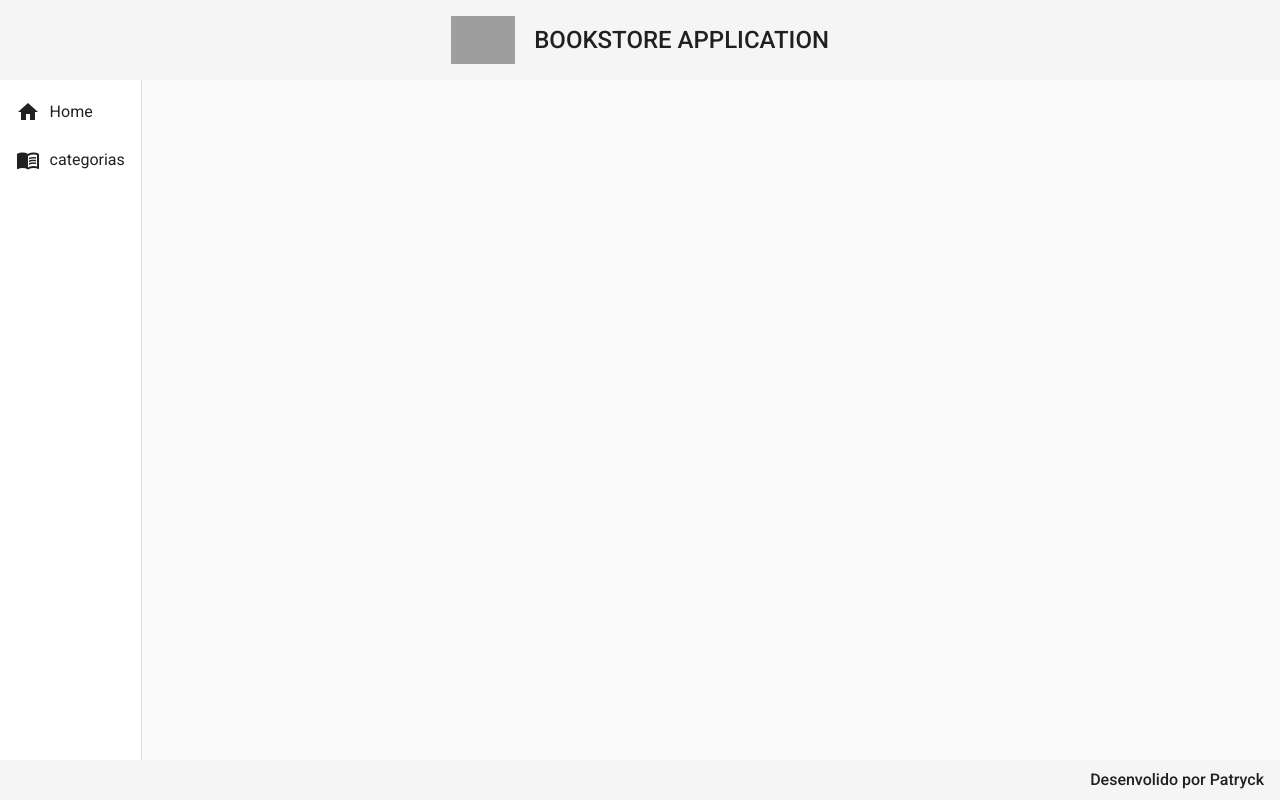
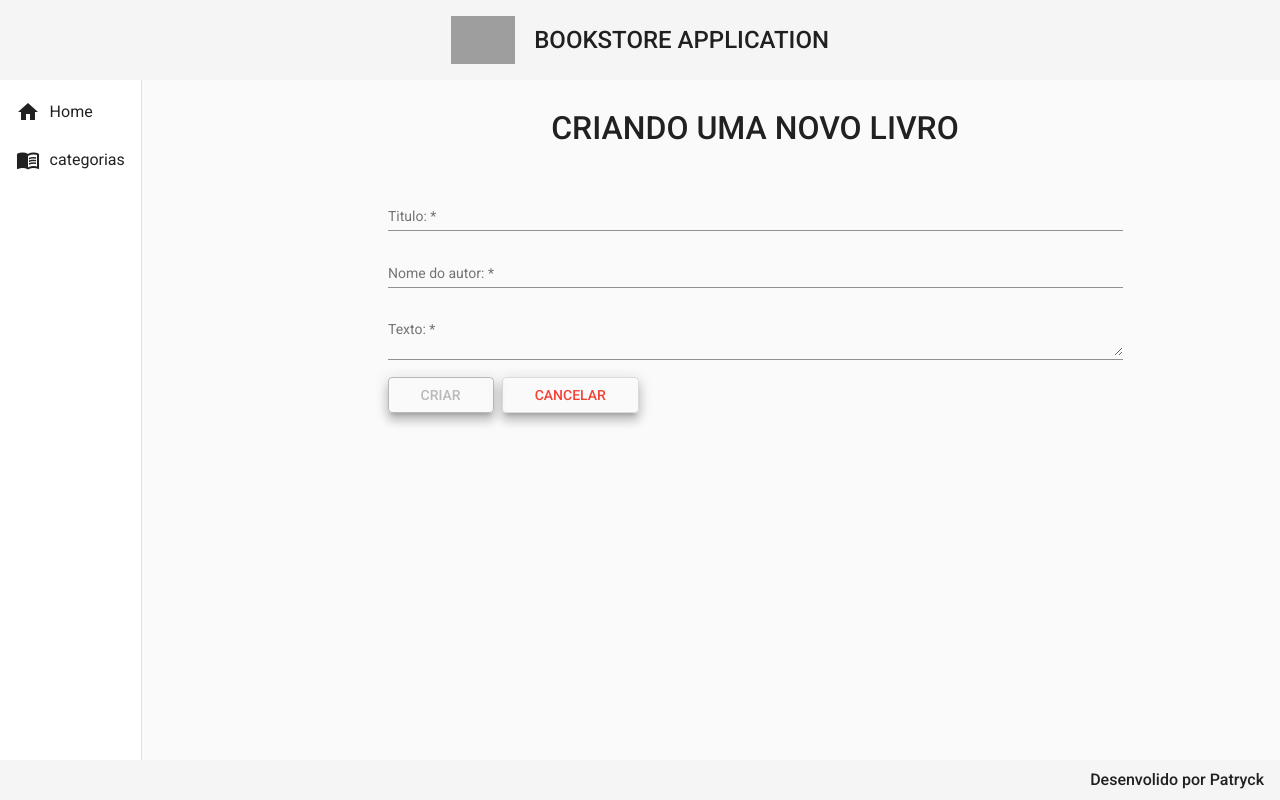
Before and after one commit to patryckLisboa/bookstore-front, an Angular app: page /categorias/1/livros/create in a window 1280 px wide. Before the commit this address led to /. Built offline with nearby package versions, Linux system fonts and the light colour scheme; grey boxes are pictures that could not be loaded.

Commit message:
update para livro implementado

```diff
--- /dev/null
+++ b/src/app/components/views/livro/livro-create/livro-create.component.css
@@ -0,0 +1,26 @@
+form {
+    text-align: center;
+    width: 70%;
+    margin: 2rem auto 0 auto;
+}
+
+h1 {
+    font-size: 2rem;
+    font-weight: 500;
+    margin-bottom: 3rem;
+}
+
+.form{
+    width: 100%;
+}
+
+.buttons{
+    width: 100%;
+    text-align: start;
+}
+
+button{
+    margin-right: .5rem;
+    padding-right: 2rem;
+    padding-left: 2rem;
+}
--- /dev/null
+++ b/src/app/components/views/livro/livro-create/livro-create.component.html
@@ -0,0 +1,28 @@
+<form>
+    <h1>CRIANDO UMA NOVO LIVRO</h1>
+    <mat-form-field class="form">
+        <mat-label>Titulo:</mat-label>
+        <input matInput [(ngModel)]="livro.titulo" [formControl]="titulo" required type="text" name="titulo" placeholder="Ex: Curso spring boot" maxlength="100">
+        <mat-error *ngIf="titulo.invalid" >{{ getMessage() }}</mat-error>
+    </mat-form-field>
+
+    <mat-form-field class="form">
+        <mat-label>Nome do autor:</mat-label>
+        <input matInput [(ngModel)]="livro.nome_autor" [formControl]="nome_autor" required  type="text" name="nome_autor" placeholder="Ex: machado de assis" maxlength="100">
+        <mat-error *ngIf="nome_autor.invalid" >{{ getMessage() }}</mat-error>
+    </mat-form-field>
+
+    <mat-form-field class="form">
+        <mat-label>Texto:</mat-label>
+        <textarea matInput [(ngModel)]="livro.texto" [formControl]="texto" required  type="text" name="texto" placeholder="Ex: Lorem Ipsum" maxlength="2000000"></textarea>
+        <mat-error *ngIf="texto.invalid" >{{ getMessage() }}</mat-error>  <!--ele apresenta uma mensagem no input-->
+
+    </mat-form-field>
+
+    <div class="buttons">
+        <button (click)="create()" [disabled]="getMessage()" class="mat-elevation-z8" mat-stroked-button color="primary"> CRIAR </button>
+        <!--isso que eu coloquei no disabled é uma condição, fica desabilitado em quanto estiver retornando falso -->
+        <button (click)="cancel()" class="mat-elevation-z8" mat-stroked-button color="warn"> CANCELAR </button>
+
+    </div>
+</form>
--- /dev/null
+++ b/src/app/components/views/livro/livro-create/livro-create.component.ts
@@ -0,0 +1,60 @@
+import { Component, OnInit } from '@angular/core';
+import { FormControl, Validators } from '@angular/forms';
+import { ActivatedRoute, Router } from '@angular/router';
+import { Livro } from '../livro.model';
+import { LivroService } from '../livro.service';
+
+@Component({
+  selector: 'app-livro-create',
+  templateUrl: './livro-create.component.html',
+  styleUrls: ['./livro-create.component.css']
+})
+export class LivroCreateComponent implements OnInit {
+
+  id_cat: String = ''
+  livro : Livro = {
+    id:'',
+    titulo: '',
+    nome_autor: '',
+    texto: ''
+  }
+
+  titulo = new FormControl('', [Validators.minLength(3)])
+  nome_autor = new FormControl('', [Validators.minLength(3)])
+  texto = new FormControl('', [Validators.minLength(10)])
+
+  constructor(private service: LivroService, private route: ActivatedRoute, private router: Router) { }
+
+  ngOnInit(): void {
+    this.id_cat = this.route.snapshot.paramMap.get('id_cat')! // essa variavel foi a que setamos no app-routing.modules.ts
+  }
+
+  create(): void {
+    this.service.create(this.livro, this.id_cat).subscribe((resposta) =>{
+      this.router.navigate([`categorias/${this.id_cat}/livros`])
+      this.service.mensagem('Livro criado com sucesso!')
+    }, err => {
+      this.router.navigate([`categorias/${this.id_cat}/livros`])
+      this.service.mensagem('Erro ao criar outro livro. Tente mais tarde!')
+
+    } );
+  }
+
+  cancel(): void {
+    this.router.navigate([`categorias/${this.id_cat}/livros`]);
+  }
+
+  getMessage(){
+    if(this.titulo.invalid) {
+      return "O campo título deve conter entre 3 e 100 caracteres";
+    }
+    if(this.nome_autor.invalid) {
+      return "O campo nome do autor deve conter entre 3 e 100 caracteres";
+    }
+    if(this.texto.invalid) {
+      return "O campo texto deve conter entre 10 e 2.000.000 caracteres";
+    }
+    return false;
+  }
+
+}
--- a/src/app/components/views/livro/livro-read-all/livro-read-all.component.html
+++ b/src/app/components/views/livro/livro-read-all/livro-read-all.component.html
@@ -2,7 +2,7 @@
     <div class="title">
         <h1>Livros</h1>
     </div>
-    <button class="mat-elevation-z8" mat-stroked-button color="primary"> NOVO LIVRO </button>
+    <button class="mat-elevation-z8" (click)="navegarParaCriarLivro()" mat-stroked-button color="primary"> NOVO LIVRO </button>
 
     <div class="mat-elevation-z8 content-table">
        <table class="table" mat-table [dataSource]='livros'>
@@ -30,7 +30,7 @@
          <ng-container matColumnDef="acoes">
            <th class="mat-header" mat-header-cell *matHeaderCellDef>AÇÕES</th>
            <td mat-cell *matCellDef="let row">
-             <a class="edit" href="#">
+             <a class="edit"  routerLink="{{ row.id }}/update">
                <i class="material-icons">edit</i>
              </a>
              <a class="delete" href="#"> <!--vai para a rota : delete/id da tegoria-->
--- a/src/app/components/views/livro/livro-read-all/livro-read-all.component.ts
+++ b/src/app/components/views/livro/livro-read-all/livro-read-all.component.ts
@@ -1,5 +1,5 @@
 import { Component, OnInit } from '@angular/core';
-import { ActivatedRoute } from '@angular/router';
+import { ActivatedRoute, Router } from '@angular/router';
 import { Livro } from '../livro.model';
 import { LivroService } from '../livro.service';
 
@@ -14,17 +14,21 @@
   livros: Livro[] = [];
   id_cat: String = '';
 
-  constructor(private service: LivroService, private rout: ActivatedRoute) { }
+  constructor(private service: LivroService, private rout: ActivatedRoute, private router: Router) { }
 
   ngOnInit(): void {
     this.id_cat = this.rout.snapshot.paramMap.get('id_cat')!;
     this.findAll()
   }
 
-  findAll(){
+  findAll(): void {
     this.service.findAllByCategoria(this.id_cat).subscribe((resposta) => {
       this.livros = resposta;
     })
   }
 
+  navegarParaCriarLivro(): void {
+    this.router.navigate([`categorias/${this.id_cat}/livros/create`])
+  }
+
 }
--- /dev/null
+++ b/src/app/components/views/livro/livro-update/livro-update.component.css
@@ -0,0 +1,26 @@
+form {
+    text-align: center;
+    width: 70%;
+    margin: 2rem auto 0 auto;
+}
+
+h1 {
+    font-size: 2rem;
+    font-weight: 500;
+    margin-bottom: 3rem;
+}
+
+.form{
+    width: 100%;
+}
+
+.buttons{
+    width: 100%;
+    text-align: start;
+}
+
+button{
+    margin-right: .5rem;
+    padding-right: 2rem;
+    padding-left: 2rem;
+}
--- /dev/null
+++ b/src/app/components/views/livro/livro-update/livro-update.component.html
@@ -0,0 +1,28 @@
+<form>
+    <h1>ATUALIZANDO LIVRO</h1>
+    <mat-form-field class="form">
+        <mat-label>Titulo:</mat-label>
+        <input matInput [(ngModel)]="livro.titulo" [formControl]="titulo" required type="text" name="titulo" placeholder="Ex: Curso spring boot" maxlength="100">
+        <mat-error *ngIf="titulo.invalid" >{{ getMessage() }}</mat-error>
+    </mat-form-field>
+
+    <mat-form-field class="form">
+        <mat-label>Nome do autor:</mat-label>
+        <input matInput [(ngModel)]="livro.nome_autor" [formControl]="nome_autor" required  type="text" name="nome_autor" placeholder="Ex: machado de assis" maxlength="100">
+        <mat-error *ngIf="nome_autor.invalid" >{{ getMessage() }}</mat-error>
+    </mat-form-field>
+
+    <mat-form-field class="form">
+        <mat-label>Texto:</mat-label>
+        <textarea matInput [(ngModel)]="livro.texto" [formControl]="texto" required  type="text" name="texto" placeholder="Ex: Lorem Ipsum" maxlength="2000000"></textarea>
+        <mat-error *ngIf="texto.invalid" >{{ getMessage() }}</mat-error>  <!--ele apresenta uma mensagem no input-->
+
+    </mat-form-field>
+
+    <div class="buttons">
+        <button (click)="update()" [disabled]="getMessage()" class="mat-elevation-z8" mat-stroked-button color="primary"> ATUALIZAR </button>
+        <!--isso que eu coloquei no disabled é uma condição, fica desabilitado em quanto estiver retornando falso -->
+        <button (click)="cancel()" class="mat-elevation-z8" mat-stroked-button color="warn"> CANCELAR </button>
+
+    </div>
+</form>
--- /dev/null
+++ b/src/app/components/views/livro/livro-update/livro-update.component.ts
@@ -0,0 +1,68 @@
+import { Component, OnInit } from '@angular/core';
+import { FormControl, Validators } from '@angular/forms';
+import { ActivatedRoute, Router } from '@angular/router';
+import { Livro } from '../livro.model';
+import { LivroService } from '../livro.service';
+
+
+@Component({
+  selector: 'app-livro-update',
+  templateUrl: './livro-update.component.html',
+  styleUrls: ['./livro-update.component.css']
+})
+export class LivroUpdateComponent implements OnInit {
+
+  id_cat: String = ''
+  livro : Livro = {
+    id:'',
+    titulo: '',
+    nome_autor: '',
+    texto: ''
+  }
+
+  titulo = new FormControl('', [Validators.minLength(3)])
+  nome_autor = new FormControl('', [Validators.minLength(3)])
+  texto = new FormControl('', [Validators.minLength(10)])
+
+  constructor(private service: LivroService, private route: ActivatedRoute, private router: Router) { }
+
+  ngOnInit(): void {
+    this.id_cat = this.route.snapshot.paramMap.get('id_cat')! // essa variavel foi a que setamos no app-routing.modules.ts
+    this.livro.id = this.route.snapshot.paramMap.get('id')! // essa tambem
+    this.findById();
+  }
+
+  cancel(): void {
+    this.router.navigate([`categorias/${this.id_cat}/livros`]);
+  }
+
+  findById() : void{
+    this.service.findById(this.livro.id!).subscribe((resposta) => {
+      this.livro = resposta
+    })
+  }
+
+  update() : void{
+    this.service.update(this.livro).subscribe((resposta) =>{
+      this.router.navigate([`categorias/${this.id_cat}/livros`]);
+      this.service.mensagem('Livro atualizado com sucesso!')
+    }, err => {
+      this.router.navigate([`categorias/${this.id_cat}/livros`]);
+      this.service.mensagem('Erro ao atualizar o livro, tente mais tarde')
+    })
+  }
+
+  getMessage(){
+    if(this.titulo.invalid) {
+      return "O campo título deve conter entre 3 e 100 caracteres";
+    }
+    if(this.nome_autor.invalid) {
+      return "O campo nome do autor deve conter entre 3 e 100 caracteres";
+    }
+    if(this.texto.invalid) {
+      return "O campo texto deve conter entre 10 e 2.000.000 caracteres";
+    }
+    return false;
+  }
+
+}
--- a/src/app/components/views/livro/livro.service.ts
+++ b/src/app/components/views/livro/livro.service.ts
@@ -1,5 +1,6 @@
 import { HttpClient } from '@angular/common/http';
 import { Injectable } from '@angular/core';
+import { MatSnackBar } from '@angular/material/snack-bar';
 import { Observable } from 'rxjs';
 import { environment } from 'src/environments/environment';
 import { Livro } from './livro.model';
@@ -11,10 +12,31 @@
 
   baseUrl = environment.baseUrl;
 
-  constructor(private http: HttpClient) { }
+  constructor(private http: HttpClient, private _snack : MatSnackBar) { }
 
   findAllByCategoria(id_cat: String): Observable<Livro[]> {
     const url = `${this.baseUrl}/livros?categoria=${id_cat}`;
     return this.http.get<Livro[]>(url)
   }
+
+  findById(id: String) : Observable<Livro>{
+    const url = `${this.baseUrl}/livros/${id}`;
+    return this.http.get<Livro>(url);
+  }
+  update(livro: Livro) : Observable<Livro>{
+    const url = `${this.baseUrl}/livros/${livro.id}`
+    return this.http.put<Livro>(url, livro); //url e o corpo da requisição
+  }
+  create(livro: Livro, id_cat: String): Observable<Livro[]> {
+    const url = `${this.baseUrl}/livros?categoria=${id_cat}`;
+    return this.http.post<Livro[]>(url, livro)
+  }
+
+  mensagem(str : String): void{
+    this._snack.open(`${str}`, 'OK', {
+      horizontalPosition: 'end',
+      verticalPosition: 'top',
+      duration: 10000
+    })
+  }
 }
```
Also changed, not shown: src/app/app-routing.module.ts (+8 -0 lines), src/app/app.module.ts (+8 -3 lines).
